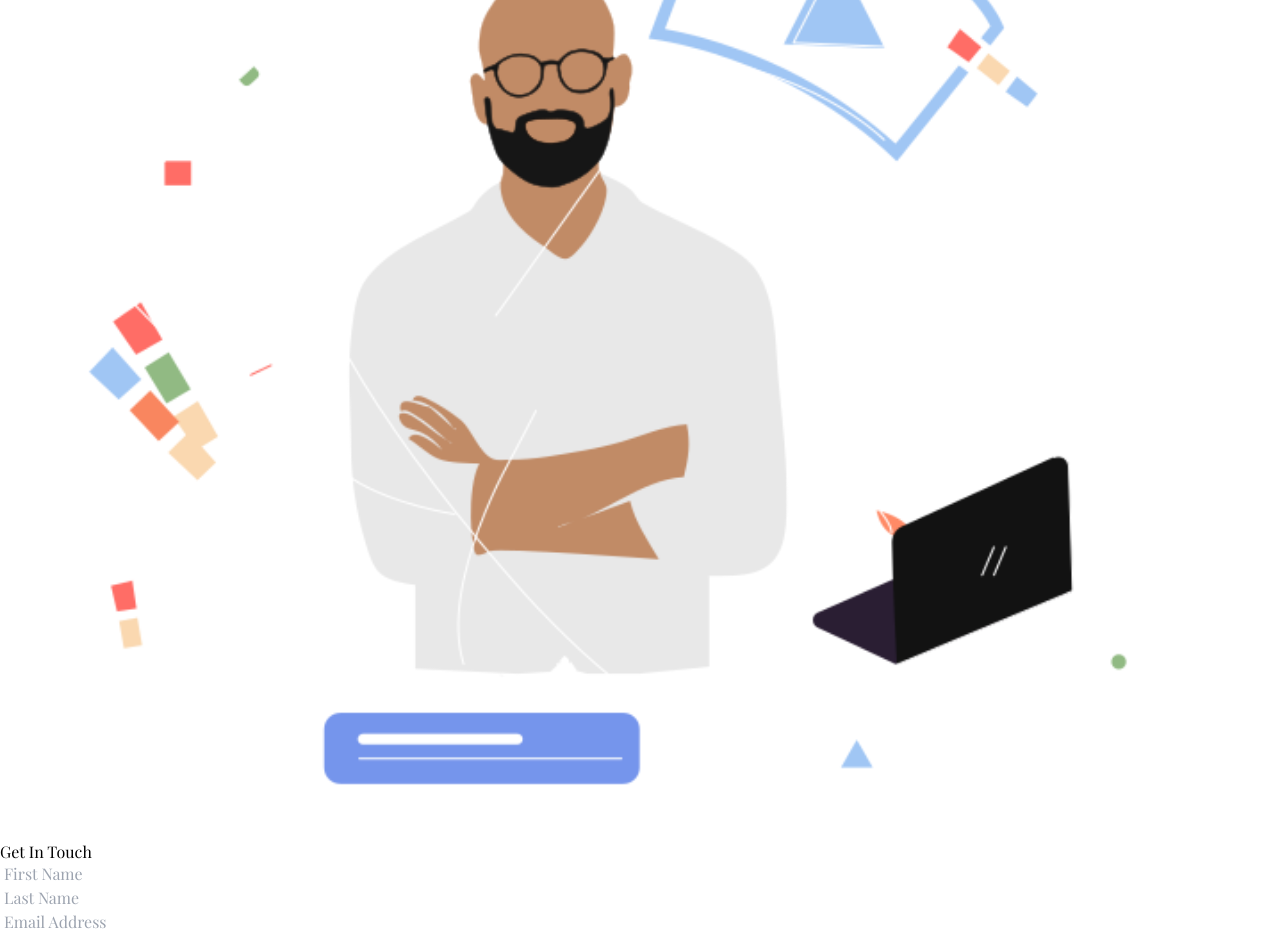
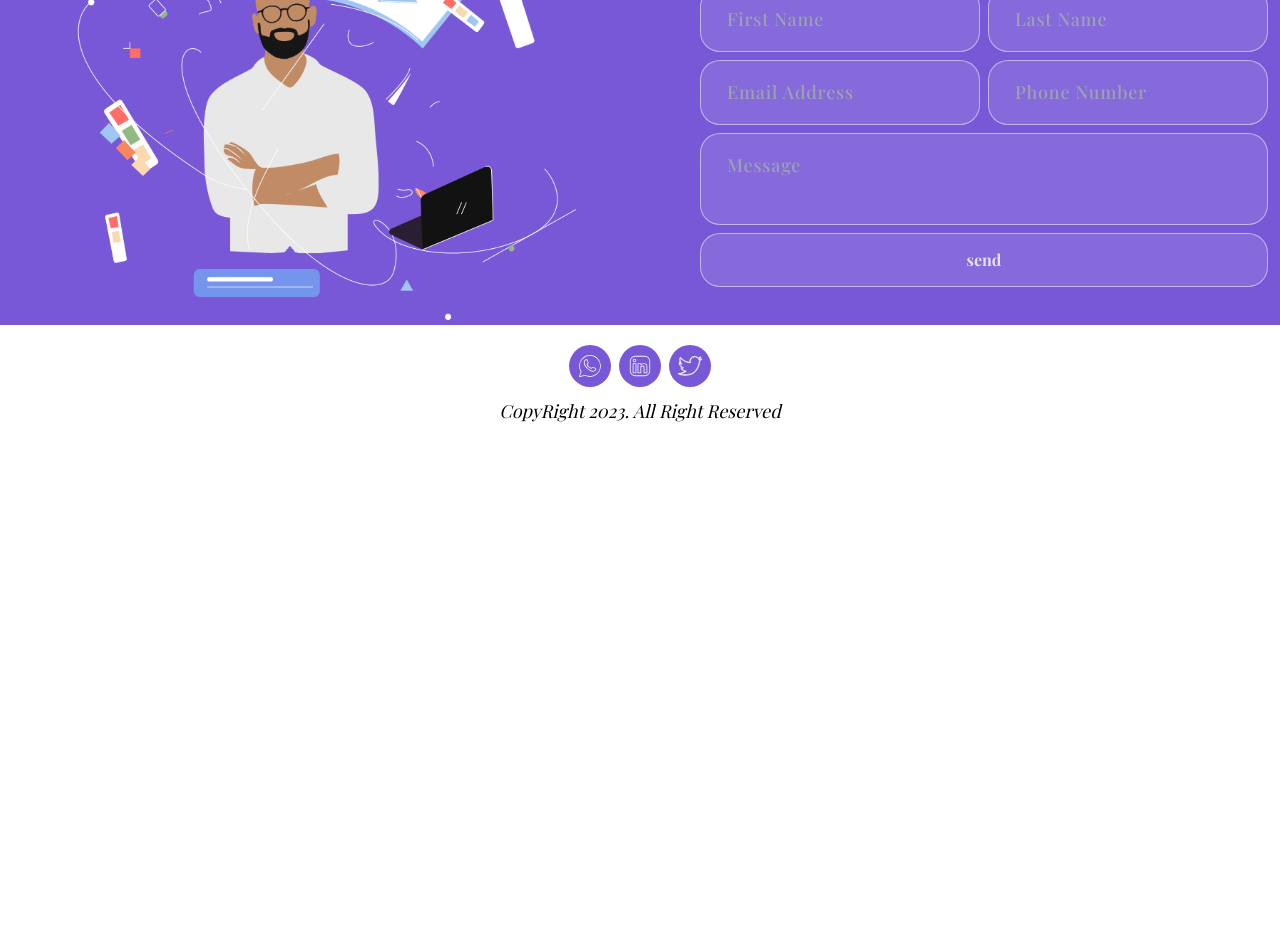
Before and after one commit to jorgeProgramaEn5/next-portfolio, a Next.js app: page / in a window 1280 px wide. Shown: the part 1820-2757 px from the top of the page. After the commit the page ends 2263 px from the top, so only its background shows below. Built offline with nearby package versions, Linux system fonts and the light colour scheme; a web font is replaced by a local one.

Commit message:
add contact styles

```diff
--- a/src/Components/Banner.jsx
+++ b/src/Components/Banner.jsx
@@ -83,7 +83,7 @@ export const Banner = ()=>{
                   <button className='flex flex-row text-2xl text-[18px] text-gray-700 md:font-bold md:text-[20px] mt-[30px] md:mt-[60px] tracking-[0.8px] '>
                       <span className='flex flex-row-reverse'>
                         <BsWhatsapp size={25} className='animate-pinggg text-secondary-300 ml-[10px]' />
-                        <a href='https://wa.me/+5359106524?text=Hola%20Jorge!%20Necesitamos%20de%20tus%20servicios'>WhatsApp me</a>
+                        <a target='blank' href='https://wa.me/+5359106524?text=Hola%20Jorge!%20Necesitamos%20de%20tus%20servicios'>WhatsApp me</a>
                       </span>
                   </button>
                 </div>
--- a/src/Components/ContactEmailjs.jsx
+++ b/src/Components/ContactEmailjs.jsx
@@ -9,8 +9,8 @@ export function ContactEmailjs() {
 
     const form = useRef();
     const [buttonText, setButtonText] = useState("send");
-    const [buttonTextDesable, setButtonTextDesable] = useState("text-enable");
-    const [buttonTextEnable, setButtonTextEnable] = useState("text-desable");
+    const [buttonTextDesable, setButtonTextDesable] = useState("flex");
+    const [buttonTextEnable, setButtonTextEnable] = useState("hidden");
 
 
     const sendEmail = (e) => {
@@ -20,52 +20,64 @@ export function ContactEmailjs() {
         .then((result) => {
             console.log(result.text);
             setButtonText("Message sent successfully")
-            setButtonTextDesable("text-desable")
-            setButtonTextEnable("text-enable")
+            setButtonTextDesable("hidden")
+            setButtonTextEnable("flex")
         }, (error) => {
             console.log(error.text);
             setButtonText("Ups! Something went wrong")
-            setButtonTextDesable("text-desable")
-            setButtonTextEnable("text-enable")
+            setButtonTextDesable("hidden")
+            setButtonTextEnable("flex")
         });
     };
 
     return (
-      <section className='contact' id='contact'>
-              <div className='aling-items-center'>
-                  <div md={6} className='imgContact'>
+      <section className=' bg-primary-100 pt-[60px] pb-[20px]' id='contact'>
+        <div className=' container m-auto flex justify-center items-center'>
+          <div className=' grid grid-cols-1 md:grid-cols-2'>
+            <div className='flex justify-center items-center pl-4 md:pl-0'>
+              <div className='w-[92%] lg:w-[80%] md:h-[75%] lg:h-[92%]'>
                   <Image src={contact_img} alt="contact" />
               </div>
-
-                    <div md={6} className='contact-form'>
-                        <h2>Get In Touch</h2>
-                        <form ref={form} onSubmit={sendEmail}>
-                            <div>
-                                <div sm={6} xs={6} className='px-1'>
-                                    <input type="text" name="from_name"  placeholder='First Name' required/>
             </div>
 
-                                <div sm={6} xs={6} className='px-1'>
-                                    <input type="text" name="from_lastname" placeholder='Last Name'/>
+            <div>
+              <div className='flex flex-col justify-center items-center md:items-end'>
+                  <h2 className='text-[18px] md:text-[35px] lg:text-[45px] md:mr-4 md:mb-4'>Get In Touch</h2>
+                  <form ref={form} onSubmit={sendEmail}>
+                      <div className='grid grid-cols-1'>
+
+                        <div className='grid grid-cols-2 px-2 py-1'>
+                          <div className='px-1'>
+                              <input className=' focus:opacity-90 focus:bg-white focus:text-[#121212] w-[100%] text-white font-medium text-[14px] md:text-[18px] tracking-[0.8px] bg-white bg-opacity-10 border border-solid rounded-[20px] border-opacity-50 border-white py-[10px] md:py-[18px] px-[18px] md:px-[26px] transition-all duration-[0.5s] ease-in-out' type="text" name="from_name"  placeholder='First Name' required/>
                           </div>
 
-                                <div sm={6} xs={6} className='px-1'>
-                                    <input type="email" name="from_email" placeholder='Email Address' required/>
+                          <div className='px-1 '>
+                              <input className='focus:opacity-90 focus:bg-white focus:text-[#121212] w-[100%] text-white font-medium text-[14px] md:text-[18px] tracking-[0.8px] bg-white bg-opacity-10 border border-solid rounded-[20px] border-opacity-50 border-white py-[10px] md:py-[18px] px-[18px] md:px-[26px] transition-all duration-[0.5s] ease-in-out' type="text" name="from_lastname" placeholder='Last Name'/>
+                          </div>
                         </div>
 
-                                <div sm={6} xs={6} className='px-1'>
-                                    <input type="tel" name="phone" placeholder='Phone Number' required/>
+                        <div className='grid grid-cols-2 px-2 py-1'>
+                          <div className='px-1'>
+                              <input  className='focus:opacity-90 focus:bg-white focus:text-[#121212] w-[100%] text-white font-medium text-[14px] md:text-[18px] tracking-[0.8px] bg-white bg-opacity-10 border border-solid rounded-[20px] border-opacity-50 border-white py-[10px] md:py-[18px] px-[18px] md:px-[26px] transition-all duration-[0.5s] ease-in-out' type="email" name="from_email" placeholder='Email Address' required/>
                           </div>
 
-                                <div className='col-text-area'>
-                                    <textarea style={{ resize: "none" }} name="message" row="6" placeholder='Message' required></textarea>
-                                    <input type="submit" value={buttonText} className={buttonTextDesable} onClick={()=>setButtonText("Sending...")}/>
-                                    <input type="submit" value={buttonText} className={buttonTextEnable} disabled/>
+                          <div className='px-1'>
+                              <input className='focus:opacity-90 focus:bg-white focus:text-[#121212] w-[100%] text-white font-medium text-[14px] md:text-[18px] tracking-[0.8px] bg-white bg-opacity-10 border border-solid rounded-[20px] border-opacity-50 border-white py-[10px] md:py-[18px] px-[18px] md:px-[26px] transition-all duration-[0.5s] ease-in-out' type="tel" name="phone" placeholder='Phone Number' required/>
+                          </div>
+                        </div>
+
+                        <div className='flex flex-col px-3 py-1'>
+                            <textarea className='focus:opacity-90 focus:bg-white focus:text-[#121212] w-[100%] text-white font-medium text-[14px] md:text-[18px] tracking-[0.8px] bg-white bg-opacity-10 border border-solid rounded-[20px] border-opacity-50 border-white py-[10px] md:py-[18px] px-[18px] md:px-[26px] transition-all duration-[0.5s] ease-in-out' style={{ resize: "none" }} name="message" row="6" placeholder='Message' required></textarea>
+                            <input type="submit" value={buttonText} className={`${buttonTextDesable} font-bold text-[#ffffffcb] hover:text-black bg-white  bg-opacity-10 hover:opacity-90 hover:bg-white border border-solid rounded-[20px] border-opacity-50 border-white mt-2 py-[14px] px-[48px]`} onClick={()=>setButtonText("Sending...")}/>
+                            <input type="submit" value={buttonText} className={`${buttonTextEnable} font-bold text-[#ffffffcb] hover:text-black bg-white  bg-opacity-10 hover:opacity-90 hover:bg-white border border-solid rounded-[20px] border-opacity-50 border-white mt-2 py-[14px] px-[48px]`} disabled/>
                         </div>
                       </div>
                   </form>
               </div>
             </div>
+
+          </div>
+        </div>
       </section>
     )
   }
```
Lines whose indentation alone changed are shown as unchanged.
